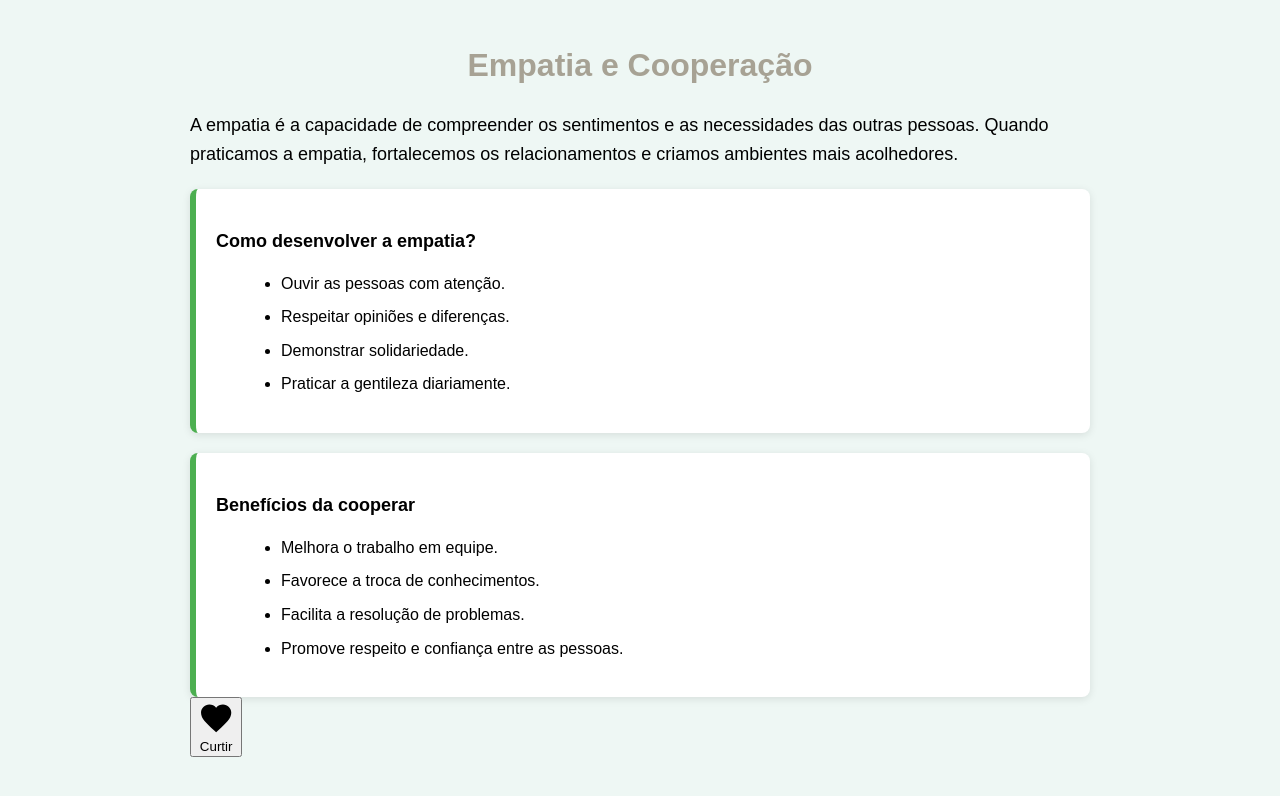
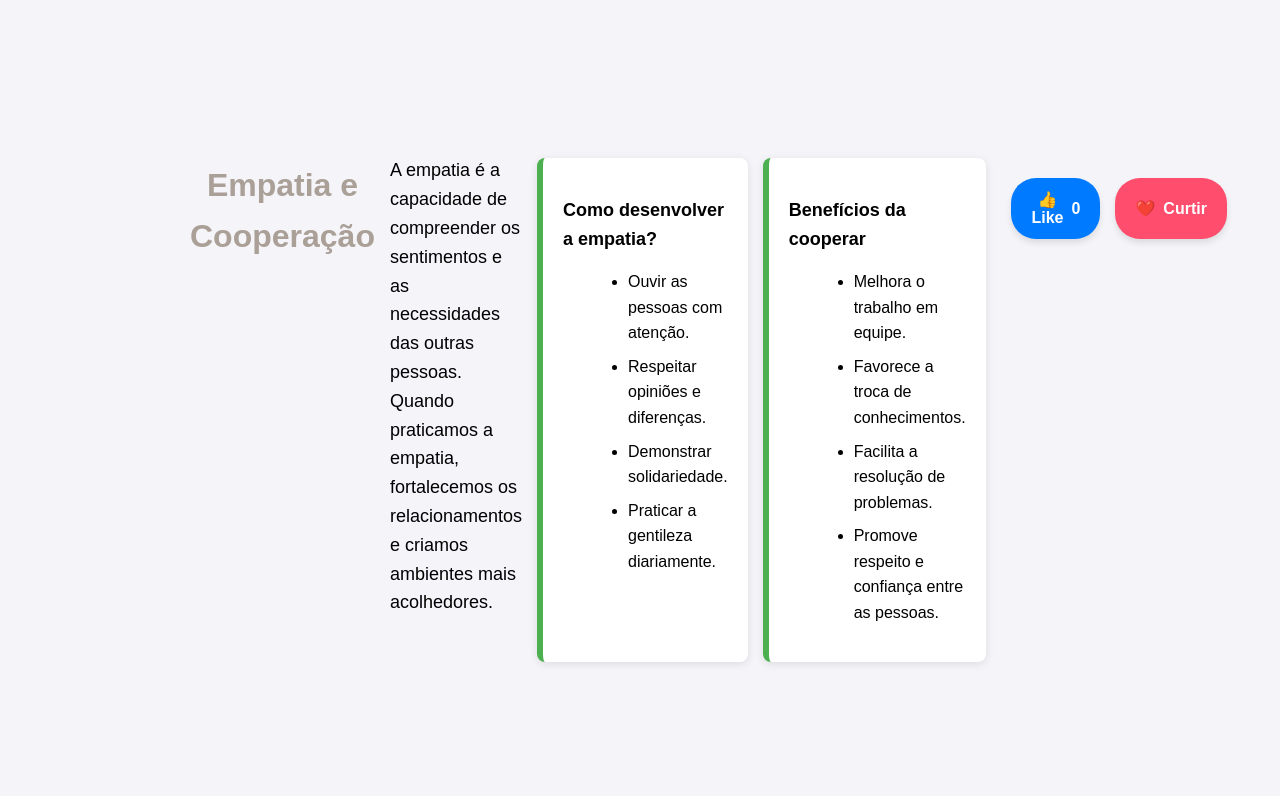
Before and after one commit to heloacarreiranascimento-wq/P-gina-web-aprimorando-interfaces-digitais, a plain HTML site: page index.html in a window 1280 px wide. Drawn offline with Linux system fonts and the light colour scheme.

Commit message:
copia01/6

```diff
--- a/index.html
+++ b/index.html
@@ -113,12 +113,107 @@
 
    <article>
 
-    <button class="like-button" onclick="this.classList.toggle('active')">
-  <svg class="heart-icon" viewBox="0 0 24 24">
-    <path d="M12 21.35l-1.45-1.32C5.4 15.36 2 12.28 2 8.5 2 5.42 4.42 3 7.5 3c1.74 0 3.41.81 4.5 2.09C13.09 3.81 14.76 3 16.5 3 19.58 3 22 5.42 22 8.5c0 3.78-3.4 6.86-8.55 11.54L12 21.35z"/>
-  </svg>
-  <span class="like-text">Curtir</span>
-</button>
+  <title>Botões de Interação</title>
+  <style>
+    body {
+      font-family: Arial, sans-serif;
+      display: flex;
+      justify-content: center;
+      align-items: center;
+      height: 100vh;
+      background-color: #f4f4f9;
+      margin: 0;
+    }
+
+    .container {
+      display: flex;
+      gap: 15px;
+    }
+
+    .btn {
+      display: flex;
+      align-items: center;
+      gap: 8px;
+      padding: 12px 20px;
+      font-size: 16px;
+      font-weight: bold;
+      border: none;
+      border-radius: 25px;
+      cursor: pointer;
+      box-shadow: 0 4px 6px rgba(0, 0, 0, 0.1);
+      transition: transform 0.2s, background-color 0.2s;
+    }
+
+    .btn:hover {
+      transform: scale(1.05);
+    }
+
+    .btn:active {
+      transform: scale(0.95);
+    }
+
+    /* Botão de Like */
+    .btn-like {
+      background-color: #007bff;
+      color: white;
+    }
+
+    .btn-like:hover {
+      background-color: #0056b3;
+    }
+
+    /* Botão de Coração */
+    .btn-heart {
+      background-color: #ff4d6d;
+      color: white;
+    }
+
+    .btn-heart:hover {
+      background-color: #c9184a;
+    }
+
+    /* Estado ativado do coração */
+    .btn-heart.active {
+      background-color: #800f2f;
+    }
+  </style>
+</head>
+<body>
+
+  <div class="container">
+    <button class="btn btn-like" onclick="incrementarLike()">
+      👍 Like <span id="contador">0</span>
+    </button>
+
+    <button class="btn btn-heart" id="heartBtn" onclick="toggleCoracao()">
+      ❤️ <span id="heartText">Curtir</span>
+    </button>
+  </div>
+
+  <script>
+    let likes = 0;
+
+    function incrementarLike() {
+      likes++;
+      document.getElementById('contador').innerText = likes;
+    }
+
+    function toggleCoracao() {
+      const heartBtn = document.getElementById('heartBtn');
+      const heartText = document.getElementById('heartText');
+
+      heartBtn.classList.toggle('active');
+
+      if (heartBtn.classList.contains('active')) {
+        heartText.innerText = 'Amou!';
+      } else {
+        heartText.innerText = 'Curtir';
+      }
+    }
+  </script>
+
+</body>
+</html>
 
 
 
```
